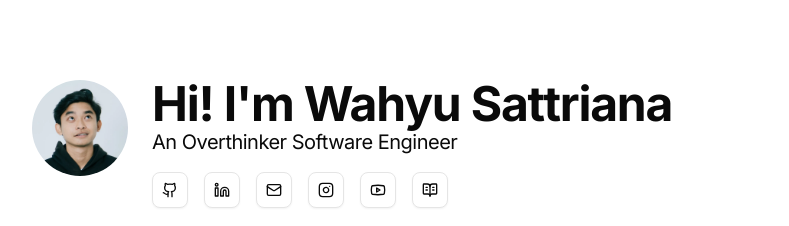
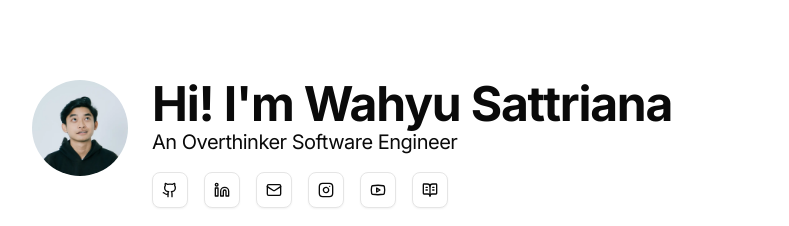
Before and after one commit to wahyusttrn/wahyusattriana-webportfolio, a Next.js app: page / in a window 1280 px wide. Shown: the top 226 px of the page, without its empty margins (240-1029 px from the left). Built offline with nearby package versions, Linux system fonts and the light colour scheme.

Commit message:
feat: update profile

```diff
--- a/app/page.jsx
+++ b/app/page.jsx
@@ -168,7 +168,7 @@ export default function HomePage() {
       <div id="home" className="h-full max-w-3xl flex flex-col justify-center pt-20 container mx-auto px-4">
         <ScrollAnimation animateId="header" className="mb-4 flex sm:flex-row flex-col items-start gap-6">
           <div className="w-24 h-24 rounded-full bg-muted flex-shrink-0 overflow-hidden">
-            <img src="/Profile.webp" alt="Wahyu Sattriana Profile Picture" className="w-full h-full object-cover" />
+            <img src="/Profile-2.webp" alt="Wahyu Sattriana Profile Picture" className="w-full h-full object-cover" />
           </div>
 
           <div className="flex-1">
```
Also changed, not shown: public/Profile-2.webp (added), public/Profile.webp (deleted).
